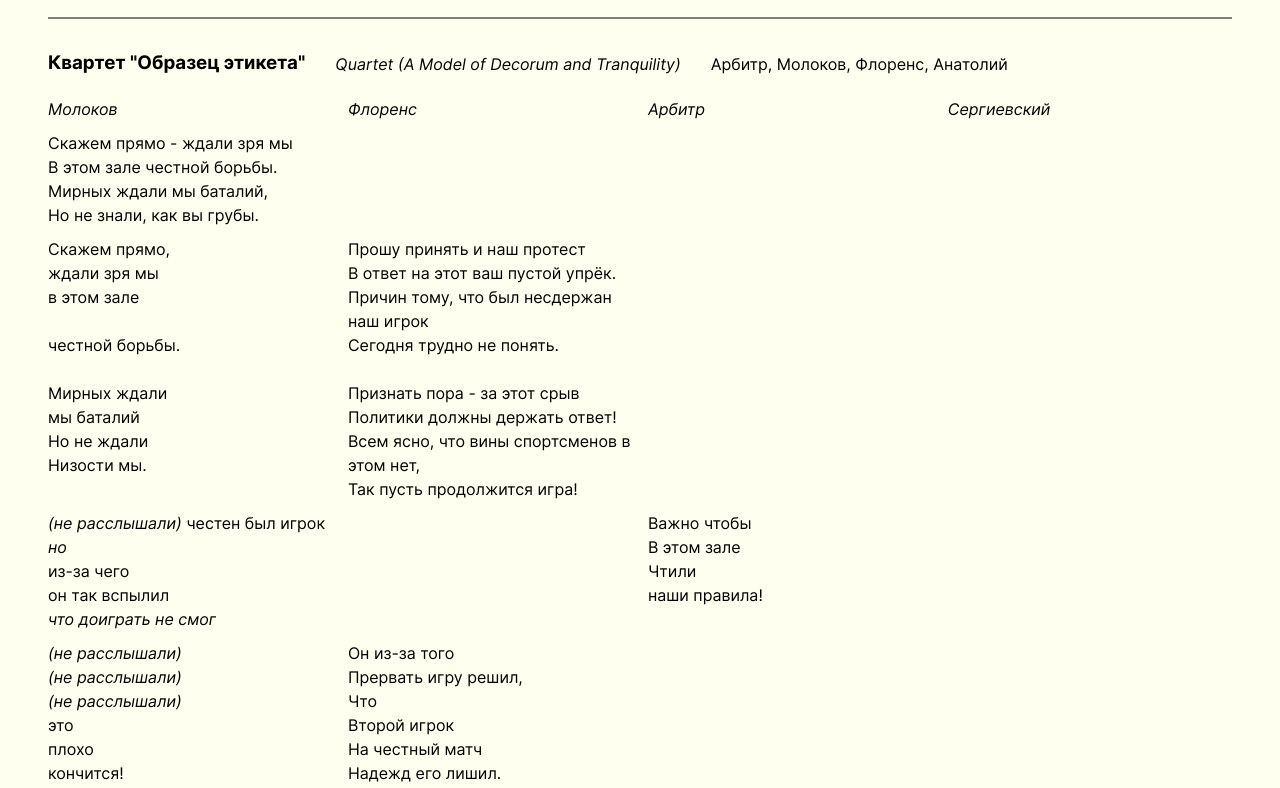
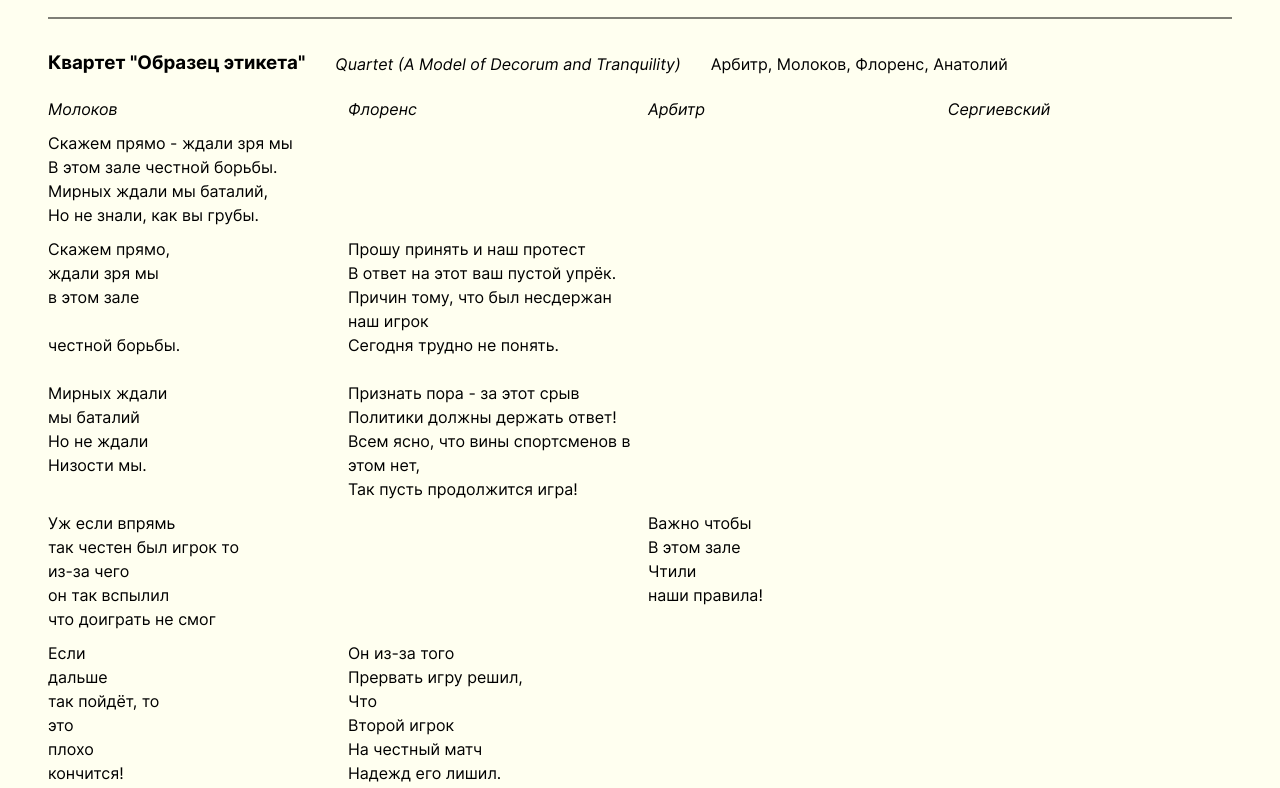
Before and after one commit to arflit/chess, a plain HTML site: page libretto.html in a window 1280 px wide. Shown: the part 11212-12000 px from the top of the page. Drawn offline with Linux system fonts and the light colour scheme.

Commit message:
update libretto

```diff
--- a/libretto.html
+++ b/libretto.html
@@ -874,9 +874,9 @@
               <p class="song__quater"></p>
             </div>
             <div class="song__two-columns">
-              <p class="song__quater"><i>(не расслышали)</i> честен был игрок <i>но</i><br>
+              <p class="song__quater">Уж если впрямь<br> так честен был игрок то <br>
                 из-за чего<br>
-                он так вспылил<br><i>что доиграть не смог</i>
+                он так вспылил<br>что доиграть не смог
                 </p>
               <p class="song__quater"></p>
               <p class="song__quater">Важно чтобы <br>
@@ -886,7 +886,7 @@
               <p class="song__quater"></p>
             </div>
             <div class="song__two-columns">
-              <p class="song__quater"><i>(не расслышали)</i><br><i>(не расслышали)</i><br><i>(не расслышали)</i><br>
+              <p class="song__quater">Если<br>дальше<br>так пойдёт, то<br>
                 это<br>
                 плохо <br>
                 кончится!              </p>
@@ -959,7 +959,7 @@
                 вас ни во что!              </p>
             </div>
             <div class="song__two-columns">
-              <p class="song__quater"><i>(не расслышали)</i><br>что мы <br>
+              <p class="song__quater">Знаю<br>что мы <br>
                 будем выше<br>
                 ваших грязных <br>
                 хитростей!              </p>
@@ -1053,9 +1053,9 @@
             </div>
             <div class="song__two-columns">
               <p class="song__role">Молоков</p>
-              <p class="song__lyric"><i>(не расслышали)</i> честен был игрок <i>но</i><br>
+              <p class="song__lyric">Уж если впрямь <br>так честен был игрок, то<br>
                 из-за чего<br>
-                он так вспылил<br><i>что доиграть не смог</i>.</p>
+                он так вспылил<br>что доиграть не смог.</p>
             </div>
             <div class="song__two-columns">
               <p class="song__role">Флоренс</p>
@@ -1067,7 +1067,7 @@
             </div>
             <div class="song__two-columns">
               <p class="song__role">Молоков</p>
-              <p class="song__lyric"><i>(не расслышали)</i><br>
+              <p class="song__lyric">Если дальше<br>так пойдёт, то<br>
                 это плохо кончится!              </p>
             </div>
 
@@ -1135,7 +1135,7 @@
             </div>
             <div class="song__two-columns">
               <p class="song__role">Молоков</p>
-              <p class="song__lyric"><i>(не расслышали)</i><br>что мы <br>
+              <p class="song__lyric">Знаю, <br>что мы <br>
                 будем выше<br>
                 ваших грязных <br>
                 хитростей!             </p>
```
